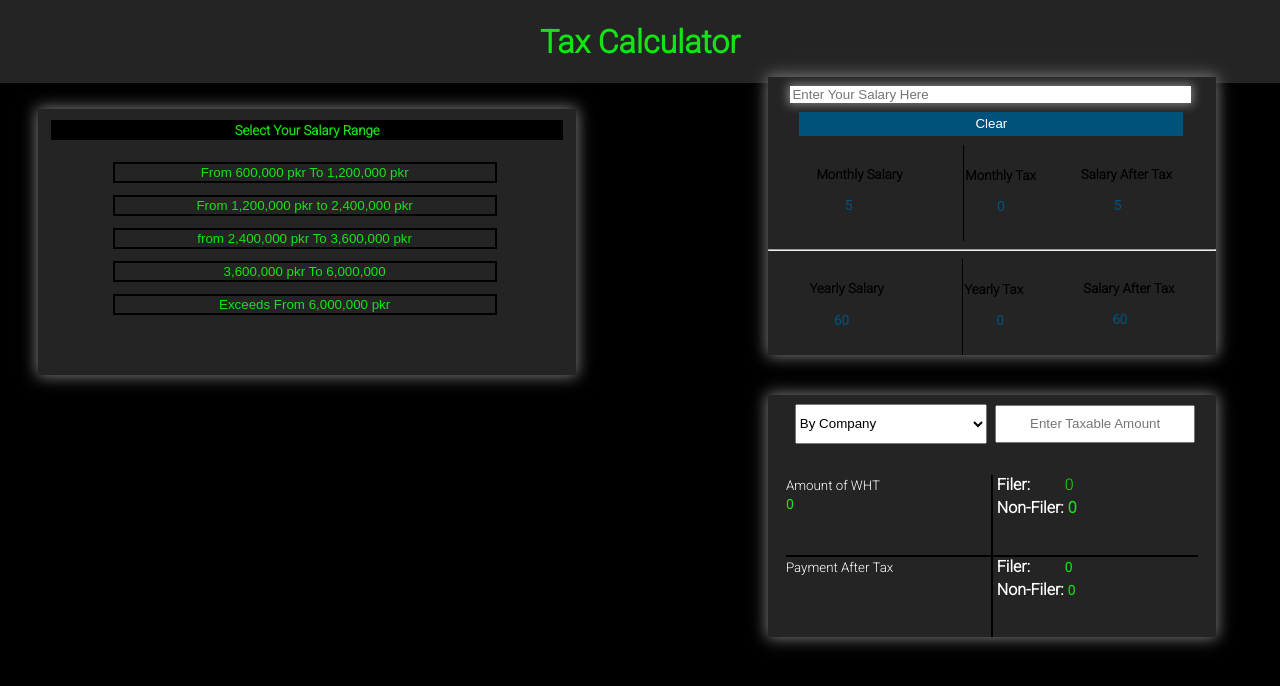
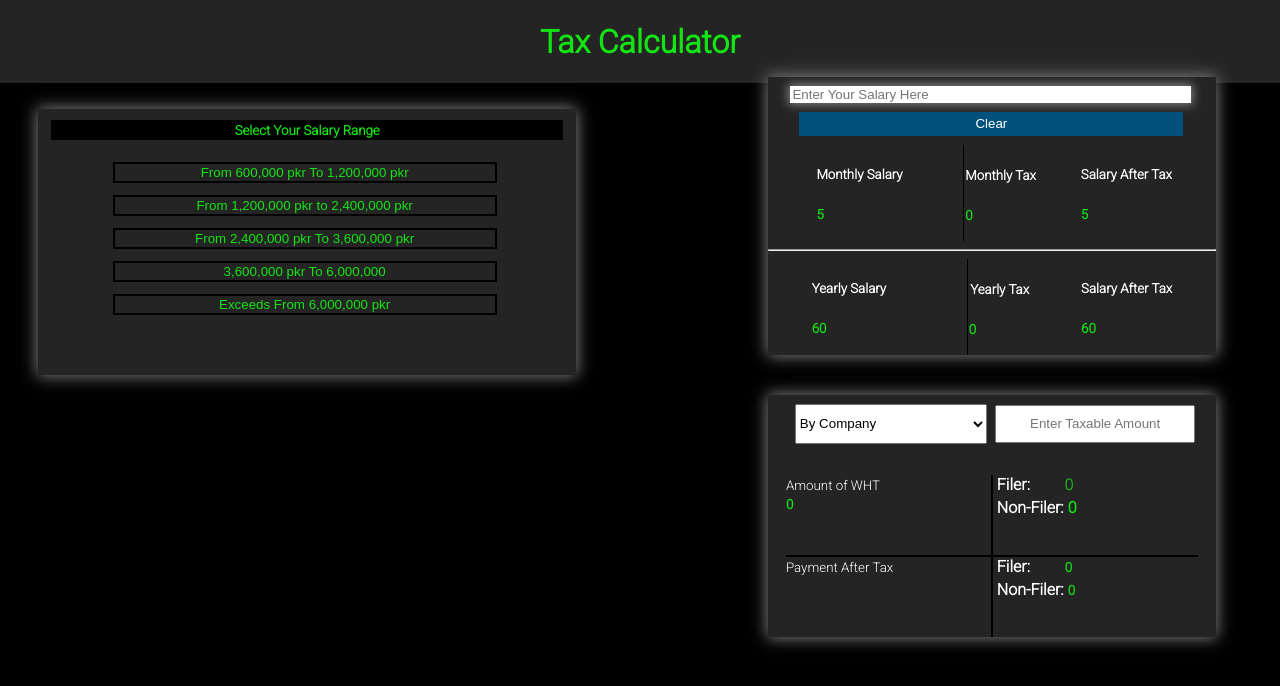
Before and after one commit to Sabeerwaqas/Sales-Tax-Updated, a React (Create React App) app: page / in a window 1280 px wide. Both pictures are taken after typing "5" into the empty fields and a click on the button "Calculate". Shown: the top 686 px of the page. Built offline with nearby package versions, Linux system fonts and the light colour scheme.

Commit message:
[Modify colors]

```diff
--- a/src/components/Sale.js
+++ b/src/components/Sale.js
@@ -86,7 +86,7 @@ const Sale = () => {
           onClick={() => calculateTax(22.5)}
           className="onCursor twentytwo-point-five"
         >
-          from 2,400,000 pkr To 3,600,000 pkr
+          From 2,400,000 pkr To 3,600,000 pkr
         </button>
         <button
           onClick={() => calculateTax(27.5)}
@@ -122,26 +122,26 @@ const Sale = () => {
           <div className="child-one-child">
             <div className="monthly">
               <div className="monthly-border">
-                <h5>Monthly Salary</h5>
-                <p className="success">
+                <h5 className="monthly-salary">Monthly Salary</h5>
+                <p >
                   {data.map((detail, index) => (
-                    <small key={index}>{detail.salary}</small>
+                    <small className="success" key={index}>{detail.salary}</small>
                   ))}
                 </p>
               </div>
               <div className="border-tax">
-                <h5>Monthly Tax</h5>
-                <p className="red">
+                <h5 className="monthly-tax">Monthly Tax</h5>
+                <p>
                   {data.map((detail, index) => (
-                    <small key={index}>{detail.tax}</small>
+                    <small className="success" key={index}>{detail.tax}</small>
                   ))}
                 </p>
               </div>
               <div>
-                <h5>Salary After Tax</h5>
-                <p className="yellow">
+                <h5 className="salary-after-tax">Salary After Tax</h5>
+                <p>
                   {data.map((detail, index) => (
-                    <small key={index}>{detail.salary - detail.tax}</small>
+                    <small className="success" key={index}>{detail.salary - detail.tax}</small>
                   ))}
                 </p>
               </div>
@@ -149,20 +149,20 @@ const Sale = () => {
             <hr />
             <div className="yearly">
               <div className="border">
-                <h5>Yearly Salary</h5>
-                <p className="success seven-sixty-eight special-yearly-margin">
+                <h5 className="yearly-salary">Yearly Salary</h5>
+                <p>
                   {data.map((detail, index) => (
-                    <small className="small-sevenEightySix" key={index}>
+                    <small className="success" key={index}>
                       {detail.salary * totalMonths}
                     </small>
                   ))}
                 </p>
               </div>
               <div className="yearly-tax border-special-tax border-tax">
-                <h5>Yearly Tax</h5>
-                <p className="red ">
+                <h5 className="yearly-tax">Yearly Tax</h5>
+                <p>
                   {data.map((detail, index) => (
-                    <small className="small-two" key={index}>
+                    <small className="success" key={index}>
                       {detail.tax * totalMonths}
                     </small>
                   ))}
@@ -170,9 +170,9 @@ const Sale = () => {
               </div>
               <div className="yearly-salary">
                 <h5 className="after-tax">Salary After Tax</h5>
-                <p className="yellow">
+                <p>
                   {data.map((detail, index) => (
-                    <small className="responsive-fourEighty" key={index}>
+                    <small className="success"key={index}>
                       {detail.salary * totalMonths - detail.tax * totalMonths}
                     </small>
                   ))}
@@ -188,7 +188,7 @@ const Sale = () => {
               <select
                 className="tax-list"
                 id="cars"
-                name="cars"
+                name="services"
                 onChange={(e) => calculateWithholdingTax(e.target.value)}
               >
                 {/* Sale of Goods */}
--- a/src/components/sale.css
+++ b/src/components/sale.css
@@ -18,6 +18,10 @@ small{
 .heading-main{
     color: #13e413;
     text-align: center;
+}
+
+.monthly-salary, .monthly-tax, .salary-after-tax, .yearly-salary, .yearly-tax{
+    color: white;
 }
 
 .btn-parent{
@@ -102,7 +106,9 @@ small{
 
 .yearly-tax{
     width: 6vw;
-    margin-left: 2%;
+    position: relative;
+    left: 2%;
+    /* margin-left: 4%; */
 }
 
 .calculate-btn{
@@ -120,7 +126,7 @@ small{
     text-align: center;
     position: relative;
     bottom: 10%;
-    color: #000000;
+    color: #13e413;
     font-weight: bold;
 }
 
@@ -327,35 +333,6 @@ small{
 .amountForNonFiler{
     color: #13e413;
     margin-left: 2%;
-}
-
-
-
-
-
-
-.whtBlock{
-    /* display: flex; */
-    position: relative;
-    top: 40%;
-    right: 13%;
-}
-
-.whtBlockNonFiler{
-
-    position: relative;
-    top: 40%;
-    right: 30%;
-    color: white;
-
-}
-
-.whtBlockTwo{
-
-    position: relative;
-    top: 40%;
-    right: 30%;
-
 }
 
 .amountForWht{
```
